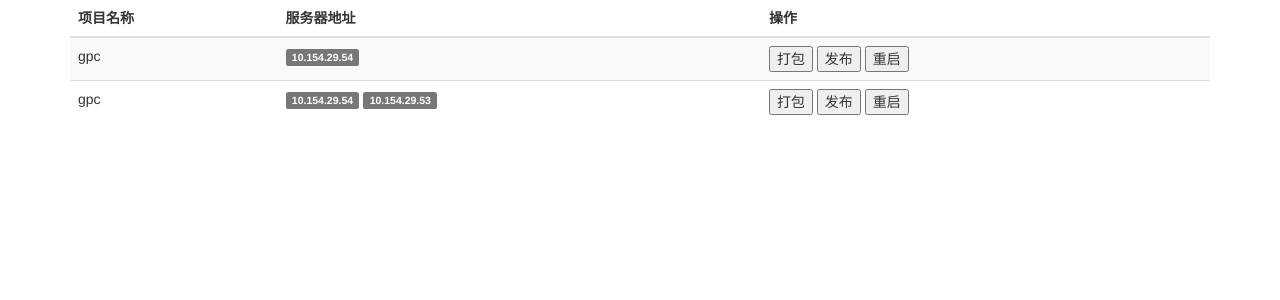
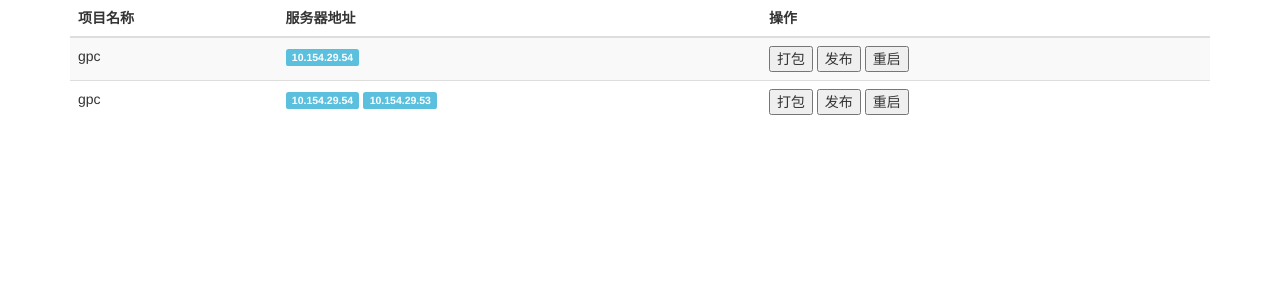
Before and after one commit to youpengfei/summer, a Flask app: page / in a window 1280 px wide. Shown: the top 300 px of the page. Run offline with Flask 2, Linux system fonts and the light colour scheme; data comes from the database, SQL or seed files in the repository; some libraries are stand-ins or nearby versions.

Commit message:
完善显示效果

```diff
--- a/templates/index.html
+++ b/templates/index.html
@@ -16,7 +16,7 @@
 
         <td>
             {% for server_ip in requirement.server_ip_list%}
-            <span class="label label-default">{{server_ip}}</span>
+            <span class="label label-info">{{server_ip}}</span>
             {% endfor%}
              </td>
         <td>
```
